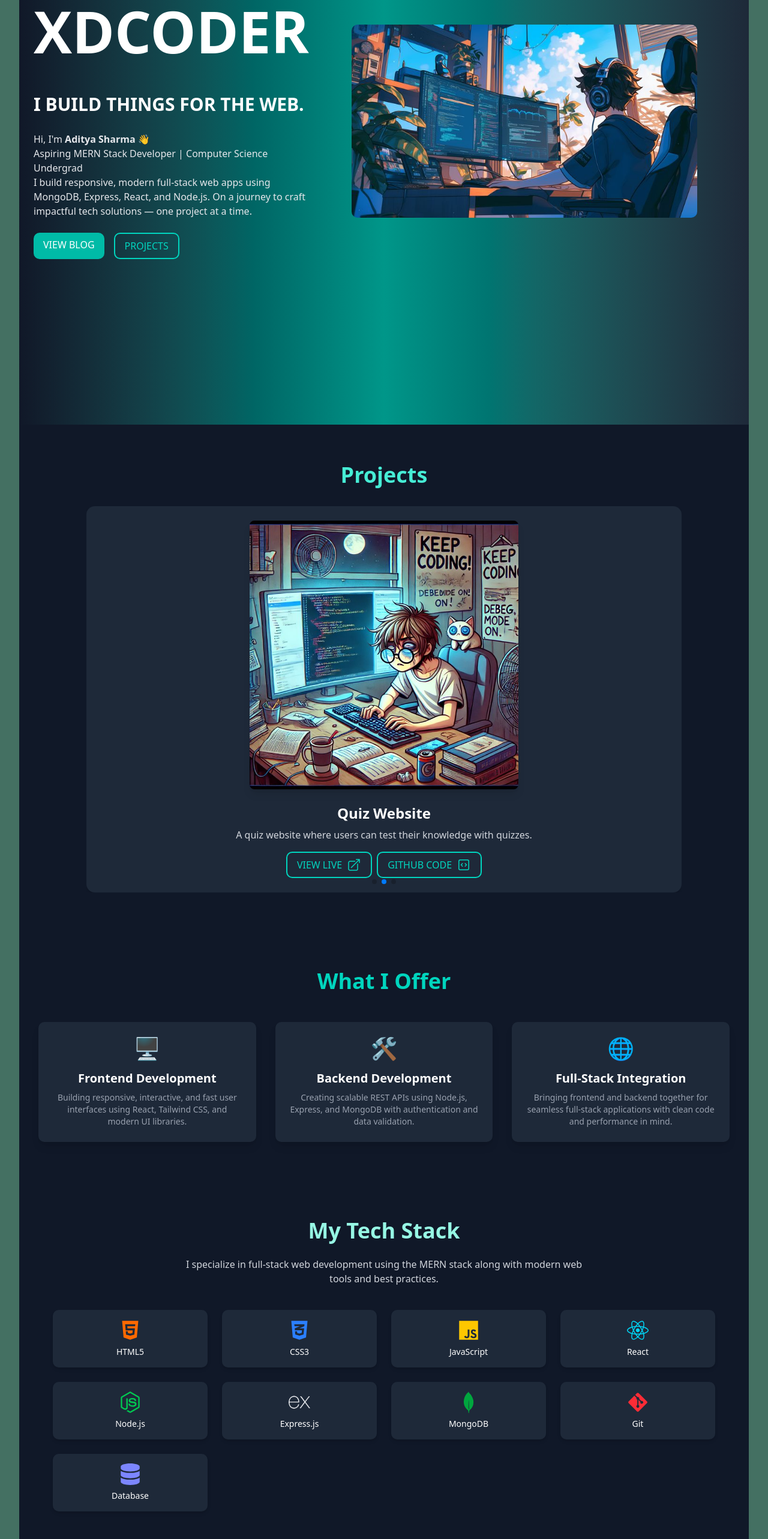
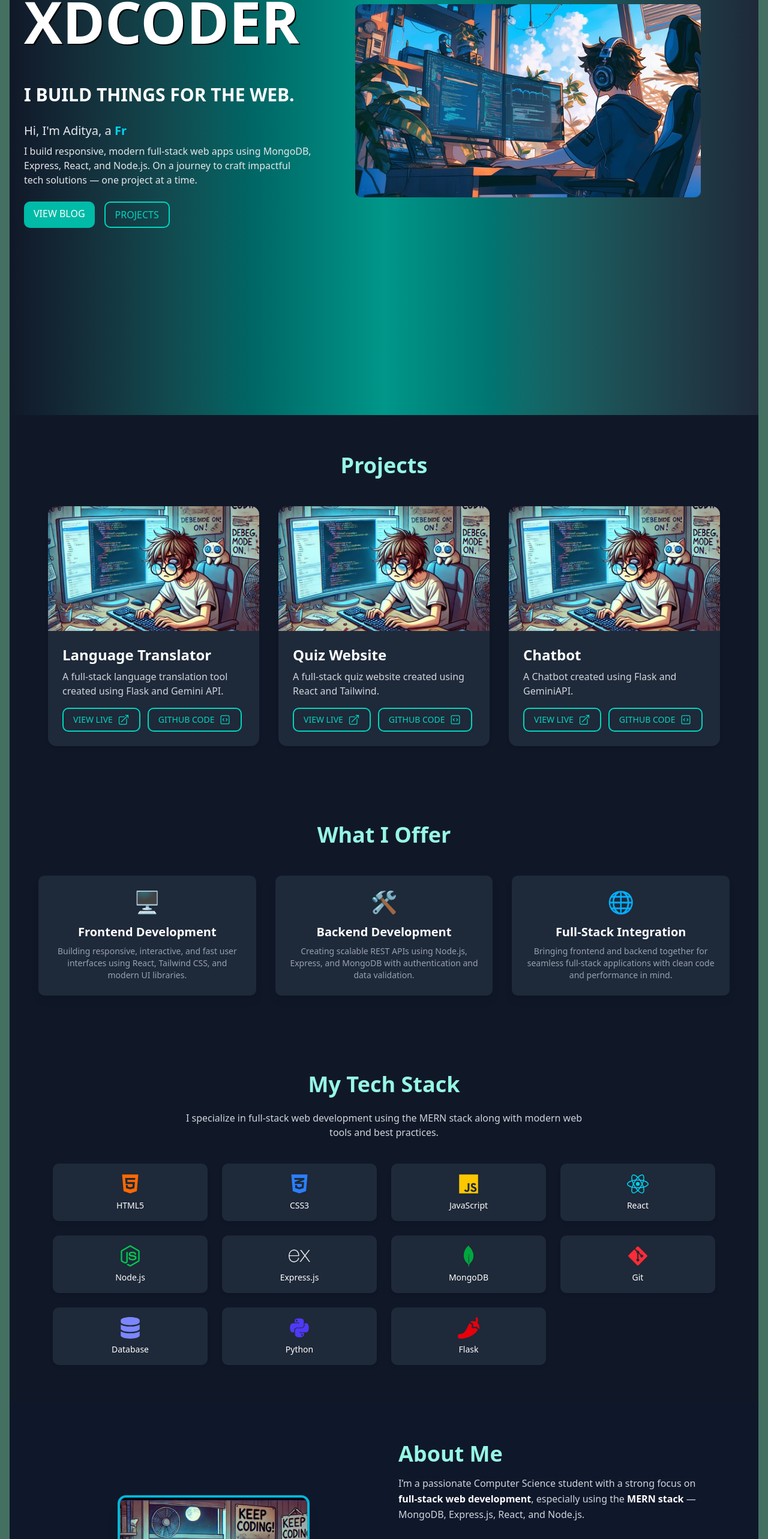
Before and after one commit to imadityaxd/portfolio-xd, a React (Vite) app in the folder frontend/: page / in a window 1280 px wide. Shown: the part 188-2754 px from the top of the page at 60% size. Built offline with nearby package versions, Linux system fonts and the light colour scheme.

Commit message:
something new

```diff
--- a/frontend/package.json
+++ b/frontend/package.json
@@ -22,6 +22,7 @@
     "react-dom": "^19.1.0",
     "react-icons": "^5.5.0",
     "react-router-dom": "^7.6.3",
+    "react-simple-typewriter": "^5.0.1",
     "swiper": "^11.2.10",
     "tailwind-merge": "^3.3.1",
     "tailwindcss": "^4.1.11"
--- a/frontend/src/App.css
+++ b/frontend/src/App.css
@@ -1,4 +1,4 @@
 #root {
   margin: 0 auto;
-  padding: 2rem;
+  padding: 1rem;
 }
--- a/frontend/src/App.jsx
+++ b/frontend/src/App.jsx
@@ -2,8 +2,8 @@ import { useState } from 'react'
 import Navbar from './components/Navbar'
 import Hero from './components/Hero'
 import Skills from './components/Skills'
-import ProjectCarousel from './components/Projects'
-import AboutMe from './components/About'
+import ProjectSection from './components/Projects'
+import About from './components/About'
 import Contact from './components/Contact'
 import Footer from './components/Footer'
 import Services from './components/Services'
@@ -17,10 +17,10 @@ function App() {
     <>
     <Navbar/>
     <Hero/>
-    <ProjectCarousel/>
+    <ProjectSection/>
     <Services/>
     <Skills/>
-    <AboutMe/>
+    <About/>
     <Contact/>
     <Footer/>
       <h1 className="text-red-500">aditya</h1>
--- a/frontend/src/components/About.jsx
+++ b/frontend/src/components/About.jsx
@@ -1,36 +1,59 @@
-export default function AboutMe() {
+import React from 'react';
+import profileImage from '/assets/coding3.jpg'; // update the path if needed
+import { FaCheckCircle } from 'react-icons/fa';
+
+const AboutSection = () => {
   return (
-    <section className="bg-gray-900 text-white py-16 px-4" id="about">
-      <div className="max-w-5xl mx-auto flex flex-col md:flex-row items-center gap-10">
-        {/* Image Section */}
-        <div className="w-full md:w-1/2">
+    <section id="about" className="w-full bg-[#0f172a] text-white py-16 px-4 md:px-20">
+      <div className="max-w-6xl mx-auto flex flex-col md:flex-row items-center gap-12">
+
+        {/* IMAGE */}
+        <div className="w-full md:w-1/2 flex justify-center">
           <img
-            src="/assets/coding3.jpg"
-            alt="About me"
-            className="rounded-lg shadow-lg w-full max-w-sm mx-auto"
+            src={profileImage}
+            alt="Aditya Sharma"
+            className="w-64 h-64 md:w-80 md:h-80 rounded-xl object-cover shadow-xl border-4 border-cyan-500"
           />
         </div>
 
-        {/* Text Content */}
-        <div className="w-full md:w-1/2 text-center md:text-left">
-          <h2 className="text-4xl font-bold text-teal-400 mb-4">About Me</h2>
-          <p className="text-gray-300 mb-4 leading-relaxed">
-            I'm a passionate <span className="text-teal-300 font-medium">Computer Science student</span> with a deep
-            interest in full-stack web development. I specialize in the{" "}
-            <span className="text-teal-400 font-medium">MERN stack</span> — MongoDB, Express.js, React, and Node.js.
+        {/* TEXT */}
+        <div className="w-full md:w-1/2">
+          <h2 className="text-3xl md:text-4xl font-bold text-teal-200 mb-4">
+            About Me
+          </h2>
+
+          <p className="text-gray-300 mb-6 leading-relaxed">
+            I’m a passionate Computer Science student with a strong focus on
+            <span className="text-white font-semibold"> full-stack web development</span>,
+            especially using the <span className="text-white font-semibold">MERN stack</span> — MongoDB, Express.js, React, and Node.js.
           </p>
-          <p className="text-gray-400 mb-4">
-            I love building scalable web apps and bringing ideas to life through code. I’m continuously learning,
-            exploring new technologies, and contributing to projects that solve real-world problems.
+
+          <p className="text-gray-300 mb-6 leading-relaxed">
+            I love transforming ideas into responsive, scalable web applications and working on projects that solve real-world problems.
           </p>
-          <a
-            href="#projects"
-            className="inline-block mt-4 px-6 py-2 border border-teal-400 text-teal-400 hover:bg-teal-500 hover:text-black transition rounded-md"
-          >
-            View Projects
-          </a>
+
+          <ul className="space-y-3 mb-6">
+            {[
+              'Strong foundation in JavaScript, React, Node.js, MongoDB',
+              'Comfortable with REST APIs, authentication, and database integration',
+              'Experience with Git, GitHub, and collaborative workflows',
+              'Quick learner — always exploring new frameworks and tools',
+              'Open to internships, freelance work, and team collaborations'
+            ].map((point, idx) => (
+              <li key={idx} className="flex items-start text-gray-200">
+                <FaCheckCircle className="text-cyan-400 mt-1 mr-2" />
+                <span>{point}</span>
+              </li>
+            ))}
+          </ul>
+
+          <p className="text-gray-400 italic">
+            “Consistency beats talent.” I code with passion, and I’m always ready to build, learn, and grow.
+          </p>
         </div>
       </div>
     </section>
   );
-}
+};
+
+export default AboutSection;
--- a/frontend/src/components/Contact.jsx
+++ b/frontend/src/components/Contact.jsx
@@ -17,7 +17,7 @@ export default function Contact() {
   return (
     <section id="contact" className="bg-gray-900 text-white py-16 px-4">
       <div className="max-w-3xl mx-auto">
-        <h2 className="text-4xl font-bold text-teal-400 text-center mb-8">Contact Me</h2>
+        <h2 className="text-4xl font-bold text-teal-200 text-center mb-8">Contact Me</h2>
 
         <form onSubmit={handleSubmit} className="space-y-6 bg-gray-800 p-8 rounded-lg shadow-lg">
           <div>
--- a/frontend/src/components/Hero.jsx
+++ b/frontend/src/components/Hero.jsx
@@ -1,4 +1,5 @@
 import React from "react";
+import { Typewriter } from 'react-simple-typewriter';
 import codingImage from '/assets/coding_background.jpg'
 
 export default function Hero() {
@@ -9,17 +10,31 @@ export default function Hero() {
         {/* Text Section */}
         <div className="w-full lg:w-2/5 space-y-6">
           <div className="w-20 h-2 bg-white dark:bg-white" />
-          <h1 className="text-6xl sm:text-8xl font-black uppercase font-bebas-neue leading-none text-white  dark:text-white">
-            xdCoder
+          <h1 className="text-6xl sm:text-8xl font-black uppercase font-bebas-neue leading-none text-white  dark:text-white ">
+            <span className="drop-shadow-[2px_2px_0px_black]   ">xdCoder</span>
             <br />
             <span className="text-xl sm:text-3xl">I build things for the web.</span>
           </h1>
           <p className="text-sm sm:text-base text-gray-200 dark:text-white">
-            Hi, I'm <span className="font-bold">Aditya Sharma</span> 👋  <br/>
-Aspiring MERN Stack Developer | Computer Science Undergrad <br/>
 
-I build responsive, modern full-stack web apps using MongoDB, Express, React, and Node.js.
-On a journey to craft impactful tech solutions — one project at a time.
+            <h2 className="text-l md:text-xl font-medium mb-2">
+              Hi, I'm Aditya,
+              a&nbsp;
+              <span className="text-cyan-400 font-semibold">
+                <Typewriter
+                  words={['Full Stack Developer','Freelancer', 'Backend Developer']}
+                  loop={true}
+                  cursor
+                  cursorStyle="|"
+                  typeSpeed={70}
+                  deleteSpeed={40}
+                  delaySpeed={1500}
+                />
+              </span>
+            </h2>
+
+            I build responsive, modern full-stack web apps using MongoDB, Express, React, and Node.js.
+            On a journey to craft impactful tech solutions — one project at a time.
           </p>
           <div className="flex flex-col sm:flex-row space-y-4 sm:space-y-0 sm:space-x-4">
             <a
--- a/frontend/src/components/Projects.jsx
+++ b/frontend/src/components/Projects.jsx
@@ -1,85 +1,84 @@
-import { Swiper, SwiperSlide } from 'swiper/react';
-import { Pagination, Autoplay } from 'swiper/modules';
-
-import 'swiper/css';
-import 'swiper/css/pagination';
-
 const projects = [
   {
-    title: 'Portfolio Website',
-    description: 'A personal portfolio built using React and Tailwind.',
+    title: 'Language Translator',
+    description: 'A full-stack language translation tool created using Flask and Gemini API.',
     image: '/assets/coding3.jpg',
     liveLink: 'https://your-portfolio.com',
     codeLink: 'https://your-portfolio.com',
   },
   {
     title: 'Quiz Website',
-    description: 'A quiz website where users can test their knowledge with quizzes.',
+    description: 'A full-stack quiz website created using React and Tailwind.',
     image: '/assets/coding3.jpg',
     liveLink: '#',
     codeLink: 'https://github.com/imadityaxd/jsuqiz',
   },
   {
-    title: 'E-commerce Store',
-    description: 'Frontend e-commerce template using Next.js.',
+    title: 'Chatbot',
+    description: 'A Chatbot created using Flask and GeminiAPI.',
     image: '/assets/coding3.jpg',
     liveLink: '#',
     codeLink: '#',
   },
 ];
 
-export default function ProjectCarousel() {
+export default function ProjectsSection() {
   return (
     <section id="projects" className="bg-gray-900 py-16 text-white">
-      <div className="max-w-5xl mx-auto px-4 text-center">
-        <h2 className="text-4xl font-bold mb-8 text-teal-300">Projects</h2>
+      <div className="max-w-6xl mx-auto px-4">
+        <h2 className="text-4xl font-bold text-center text-teal-200 mb-12">
+          Projects
+        </h2>
 
-        <Swiper
-          slidesPerView={1}
-          spaceBetween={30}
-          pagination={{ clickable: true }}
-          autoplay={{ delay: 3000 }}
-          loop={true}
-          modules={[Pagination, Autoplay]}
-        >
+        <div className="grid gap-8 sm:grid-cols-1 md:grid-cols-2 lg:grid-cols-3">
           {projects.map((project, index) => (
-            <SwiperSlide key={index}>
-              <div className="bg-gray-800 p-6 rounded-xl shadow-md flex flex-col items-center">
-                <img
-                  src={project.image}
-                  alt={project.title}
-                  className="w-full max-w-md rounded-md mb-6 shadow-lg"
-                />
+            <div
+              key={index}
+              className="bg-gray-800 rounded-xl shadow-md overflow-hidden flex flex-col"
+            >
+              <img
+                src={project.image}
+                alt={project.title}
+                className="w-full h-52 object-cover"
+              />
+
+              <div className="p-6 flex flex-col flex-1">
                 <h3 className="text-2xl font-semibold mb-2">{project.title}</h3>
-                <p className="text-gray-300 mb-4">{project.description}</p>
-                <div className='flex flex-row  gap-2'>
+                <p className="text-gray-300 mb-4 flex-1">{project.description}</p>
+
+                <div className="flex flex-wrap gap-3 mt-auto">
                   <a
                     href={project.liveLink}
-                    className="flex flex-row gap-2 px-4 py-2 rounded-lg text-md uppercase border-2 border-teal-400 text-teal-400 hover:bg-teal-400 hover:text-gray-900 transition"
+                    className="flex items-center gap-2 px-4 py-2 rounded-lg text-sm uppercase border-2 border-teal-400 text-teal-400 hover:bg-teal-400 hover:text-gray-900 transition"
                     target="_blank"
                     rel="noopener noreferrer"
                   >
-                    View Live  <svg xmlns="http://www.w3.org/2000/svg" fill="none" viewBox="0 0 24 24" strokeWidth={1.5} stroke="currentColor" className="size-6">
-                      <path strokeLinecap="round" strokeLinejoin="round" d="M13.5 6H5.25A2.25 2.25 0 0 0 3 8.25v10.5A2.25 2.25 0 0 0 5.25 21h10.5A2.25 2.25 0 0 0 18 18.75V10.5m-10.5 6L21 3m0 0h-5.25M21 3v5.25" />
+                    View Live
+                    <svg xmlns="http://www.w3.org/2000/svg" className="h-5 w-5" fill="none"
+                      viewBox="0 0 24 24" stroke="currentColor" strokeWidth={1.5}>
+                      <path strokeLinecap="round" strokeLinejoin="round"
+                        d="M13.5 6H5.25A2.25 2.25 0 003 8.25v10.5A2.25 2.25 0 005.25 21h10.5A2.25 2.25 0 0018 18.75V10.5m-10.5 6L21 3m0 0h-5.25M21 3v5.25" />
                     </svg>
+                  </a>
 
-                  </a>
                   <a
                     href={project.codeLink}
-                    className="flex flex-row gap-2 px-4 py-2 rounded-lg text-md uppercase border-2 border-teal-400 text-teal-400 hover:bg-teal-400 hover:text-gray-900 transition"
+                    className="flex items-center gap-2 px-4 py-2 rounded-lg text-sm uppercase border-2 border-teal-400 text-teal-400 hover:bg-teal-400 hover:text-gray-900 transition"
                     target="_blank"
                     rel="noopener noreferrer"
                   >
-                    Github Code <svg xmlns="http://www.w3.org/2000/svg" fill="none" viewBox="0 0 24 24" strokeWidth={1.5} stroke="currentColor" className="size-6">
-                      <path strokeLinecap="round" strokeLinejoin="round" d="M14.25 9.75 16.5 12l-2.25 2.25m-4.5 0L7.5 12l2.25-2.25M6 20.25h12A2.25 2.25 0 0 0 20.25 18V6A2.25 2.25 0 0 0 18 3.75H6A2.25 2.25 0 0 0 3.75 6v12A2.25 2.25 0 0 0 6 20.25Z" />
+                    GitHub Code
+                    <svg xmlns="http://www.w3.org/2000/svg" className="h-5 w-5" fill="none"
+                      viewBox="0 0 24 24" stroke="currentColor" strokeWidth={1.5}>
+                      <path strokeLinecap="round" strokeLinejoin="round"
+                        d="M14.25 9.75L16.5 12l-2.25 2.25m-4.5 0L7.5 12l2.25-2.25M6 20.25h12A2.25 2.25 0 0020.25 18V6A2.25 2.25 0 0018 3.75H6A2.25 2.25 0 003.75 6v12A2.25 2.25 0 006 20.25z" />
                     </svg>
-
                   </a>
                 </div>
               </div>
-            </SwiperSlide>
+            </div>
           ))}
-        </Swiper>
+        </div>
       </div>
     </section>
   );
--- a/frontend/src/components/Services.jsx
+++ b/frontend/src/components/Services.jsx
@@ -23,7 +23,7 @@ export default function Services() {
   return (
     <section id="services" className="bg-gray-900 text-white py-16 px-4">
       <div className="max-w-6xl mx-auto text-center">
-        <h2 className="text-4xl font-bold text-teal-400 mb-12">What I Offer</h2>
+        <h2 className="text-4xl font-bold text-teal-200 mb-12">What I Offer</h2>
         <div className="grid grid-cols-1 md:grid-cols-3 gap-8">
           {services.map((service, index) => (
             <div
--- a/frontend/src/components/Skills.jsx
+++ b/frontend/src/components/Skills.jsx
@@ -1,4 +1,4 @@
-import { FaHtml5, FaCss3Alt, FaJs, FaReact, FaNodeJs, FaGitAlt, FaDatabase } from 'react-icons/fa';
+import { FaHtml5, FaCss3Alt, FaJs, FaReact, FaNodeJs, FaGitAlt, FaDatabase, FaPython, FaFlask, FaPepperHot } from 'react-icons/fa';
 import { SiMongodb, SiExpress } from 'react-icons/si';
 
 const skills = [
@@ -11,6 +11,8 @@ const skills = [
   { name: 'MongoDB', icon: <SiMongodb className="text-green-600" /> },
   { name: 'Git', icon: <FaGitAlt className="text-red-500" /> },
   { name: 'Database', icon: <FaDatabase className="text-indigo-400" /> },
+  { name: 'Python', icon: <FaPython className="text-indigo-600" /> },
+  { name: 'Flask', icon: <FaPepperHot className="text-red-600" /> },
 ];
 
 export default function Skills() {
--- a/frontend/src/index.css
+++ b/frontend/src/index.css
@@ -8,6 +8,11 @@
 html {
   scroll-behavior: smooth;
 }
+.text-outline {
+  -webkit-text-stroke: 1px white;
+  color: transparent;
+}
+
 :root {
   font-family: system-ui, Avenir, Helvetica, Arial, sans-serif;
   line-height: 1.5;
```
Also changed, not shown: 1 other file (tests, documents, lock files or other folders).
